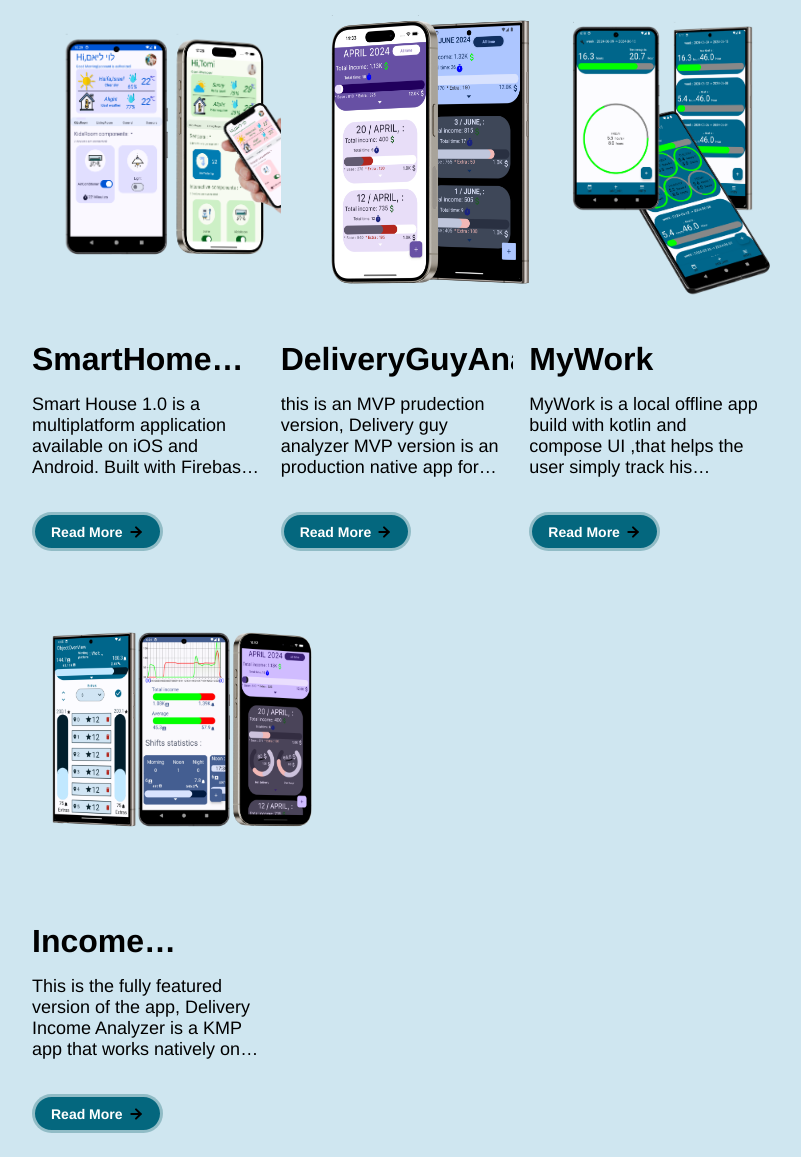
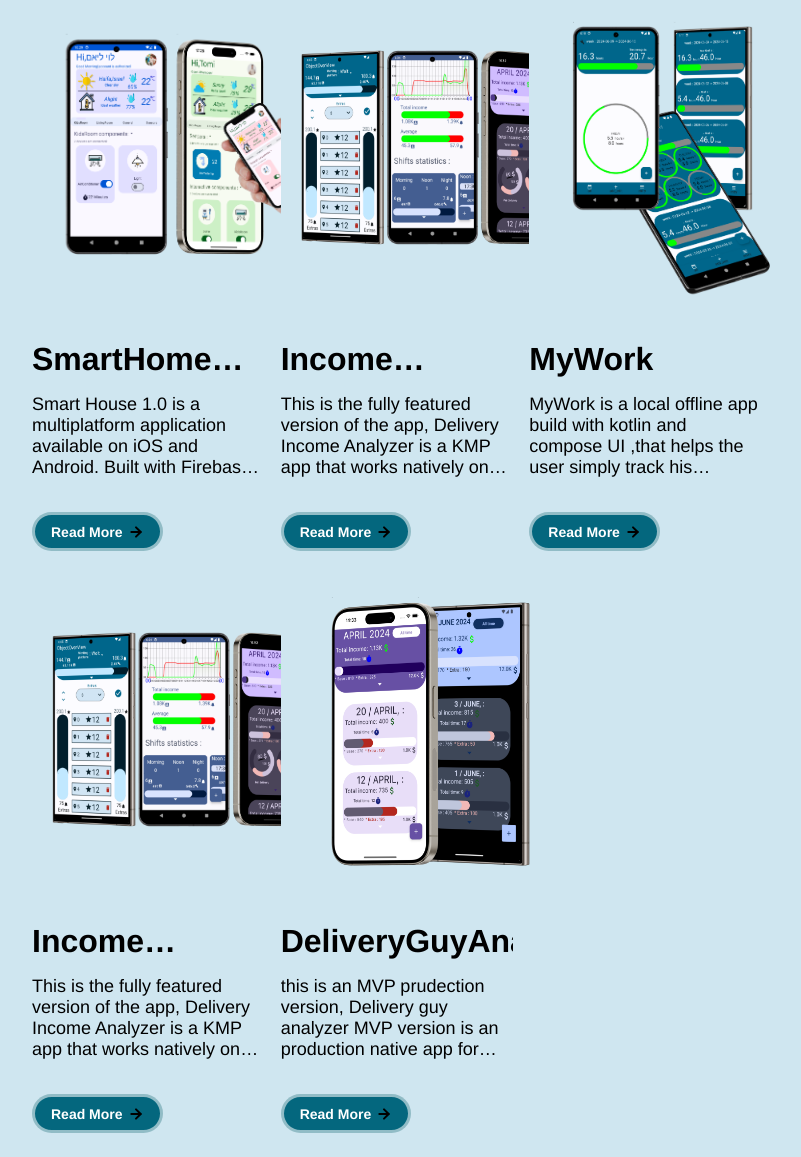
Before and after one commit to tomil740/tomil740.github.io, a plain HTML site: page index.html in a window 1280 px wide. Shown: the part 275-1432 px from the top of the page, without its empty margins (243-1044 px from the left). Drawn offline with Linux system fonts and the light colour scheme.

Commit message:
Update index.html

```diff
--- a/index.html
+++ b/index.html
@@ -91,22 +91,23 @@
             </a>
           </div>
 
-          <div class="project-card">
-            <a href="https://github.com/tomil740/DeliveryGuyAnalyzer/blob/production/README.md">
-            <img src="./assets/images/MVPprofile.png" class="project-image">
-            </a>
+	<div class="project-card">
+            <a href="https://github.com/tomil740/DeliveryGuyIncomeAnalyzer/blob/main/README.md">
+            <img src="./assets/images/fullApp.png" class="project-image">
+          </a>
             <div class="project-card-text-container">
-              <div class="subheader-text project-title">DeliveryGuyAnalyzer</div>
+              <div class="subheader-text project-title">Income analyzer...</div>
               <div class="body-text project-card-text">
-                this is an MVP prudection version,
-                Delivery guy analyzer MVP version is an production native app for IOS and Android , This version is build to be as clean and simple as possible to serve the main use case of the idea. For all features check out the app full version :
+                This is the fully featured version of the app,
+                Delivery Income Analyzer is a KMP app that works natively on both IOS and Android, It is mostly built on Compose UI . The app provides delivery personnel with all the data they need regarding their work in order to accurately evaluate their work.
               </div>
             </div>
-            <a class="button" href="https://github.com/tomil740/DeliveryGuyAnalyzer/blob/production/README.md">
+            <a class="button" href="https://github.com/tomil740/DeliveryGuyIncomeAnalyzer/blob/main/README.md">
               <span class="button-text">Read More</span>
               <image src="./assets/icons/arrow-right.svg" class="right-arrow-icon"/>
             </a>
           </div>
+
           <div class="project-card">
             <a href="https://github.com/tomil740/MyWork1.20-Native-/blob/branch-name/README.md">
             <img src="./assets/images/mainpresnetation.png" class="project-image">
@@ -139,6 +140,22 @@
             </a>
           </div>
 
+	 <div class="project-card">
+            <a href="https://github.com/tomil740/DeliveryGuyAnalyzer/blob/production/README.md">
+            <img src="./assets/images/MVPprofile.png" class="project-image">
+            </a>
+            <div class="project-card-text-container">
+              <div class="subheader-text project-title">DeliveryGuyAnalyzer</div>
+              <div class="body-text project-card-text">
+                this is an MVP prudection version,
+                Delivery guy analyzer MVP version is an production native app for IOS and Android , This version is build to be as clean and simple as possible to serve the main use case of the idea. For all features check out the app full version :
+              </div>
+            </div>
+            <a class="button" href="https://github.com/tomil740/DeliveryGuyAnalyzer/blob/production/README.md">
+              <span class="button-text">Read More</span>
+              <image src="./assets/icons/arrow-right.svg" class="right-arrow-icon"/>
+            </a>
+          </div>
 
 
 
```
